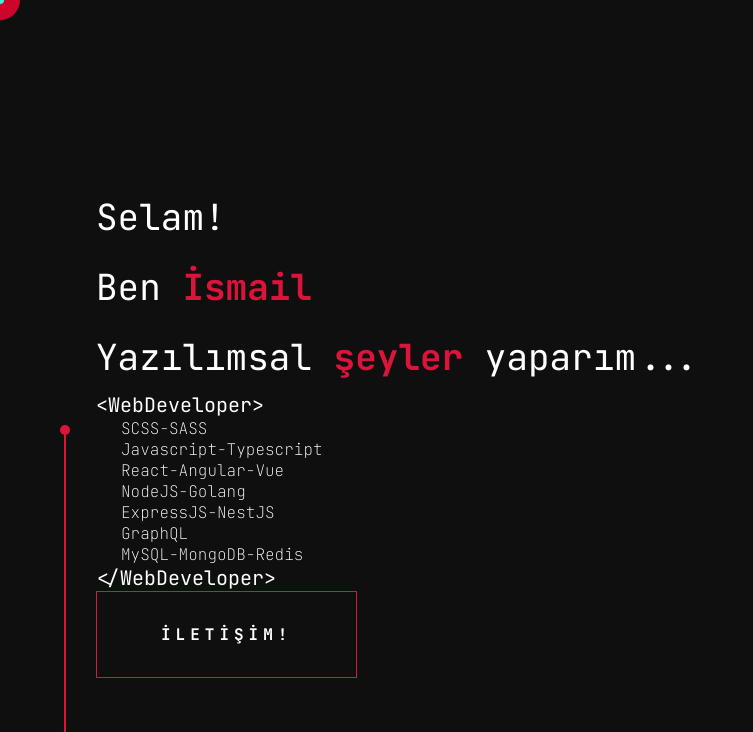
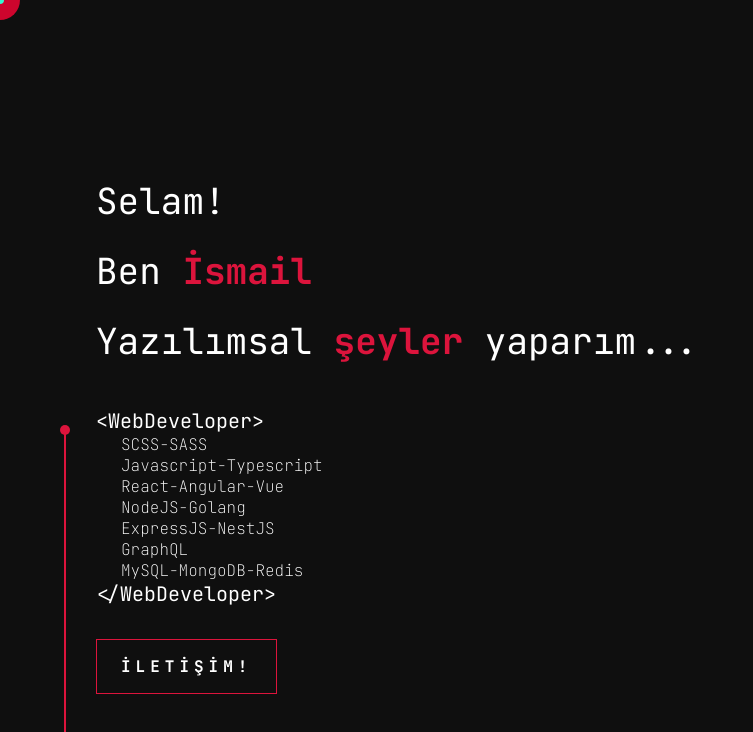
Before and after one commit to ikyilmaz/my-portfolio, a Next.js app: page / in a window 1280 px wide. Shown: the top 732 px of the page, without its empty margins (0-753 px from the left). Built offline with nearby package versions, Linux system fonts and the light colour scheme.

Commit message:
change spacing vars

```diff
--- a/shared/theme.ts
+++ b/shared/theme.ts
@@ -29,5 +29,5 @@
       button: "1.2rem",
     },
   },
-  spacing: ["0.4rem", "0.8rem", "1.6rem", "3.2rem", "6.4rem"],
+  spacing: ["0.2rem", "0.4rem", "0.8rem", "1.6rem", "2.4rem", "3.2rem", "4.8rem", "6.4rem"],
 };
```
